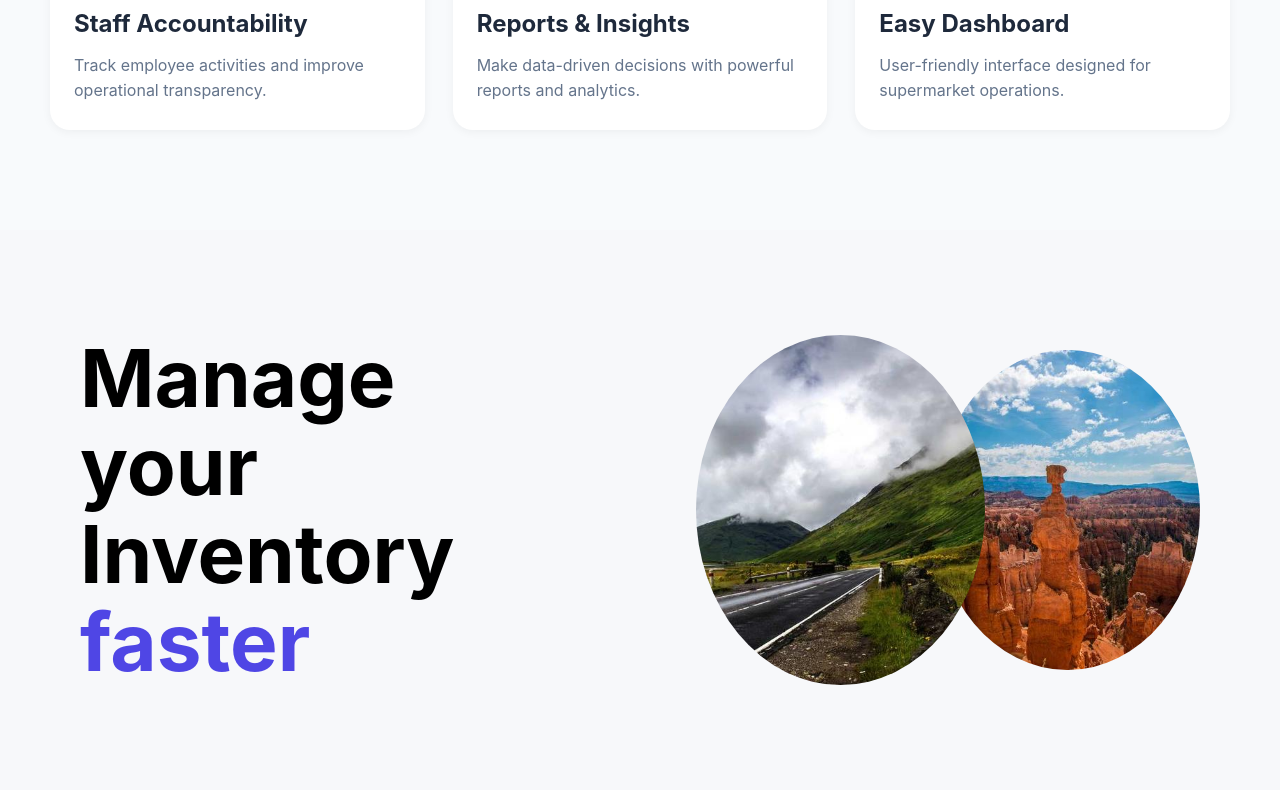
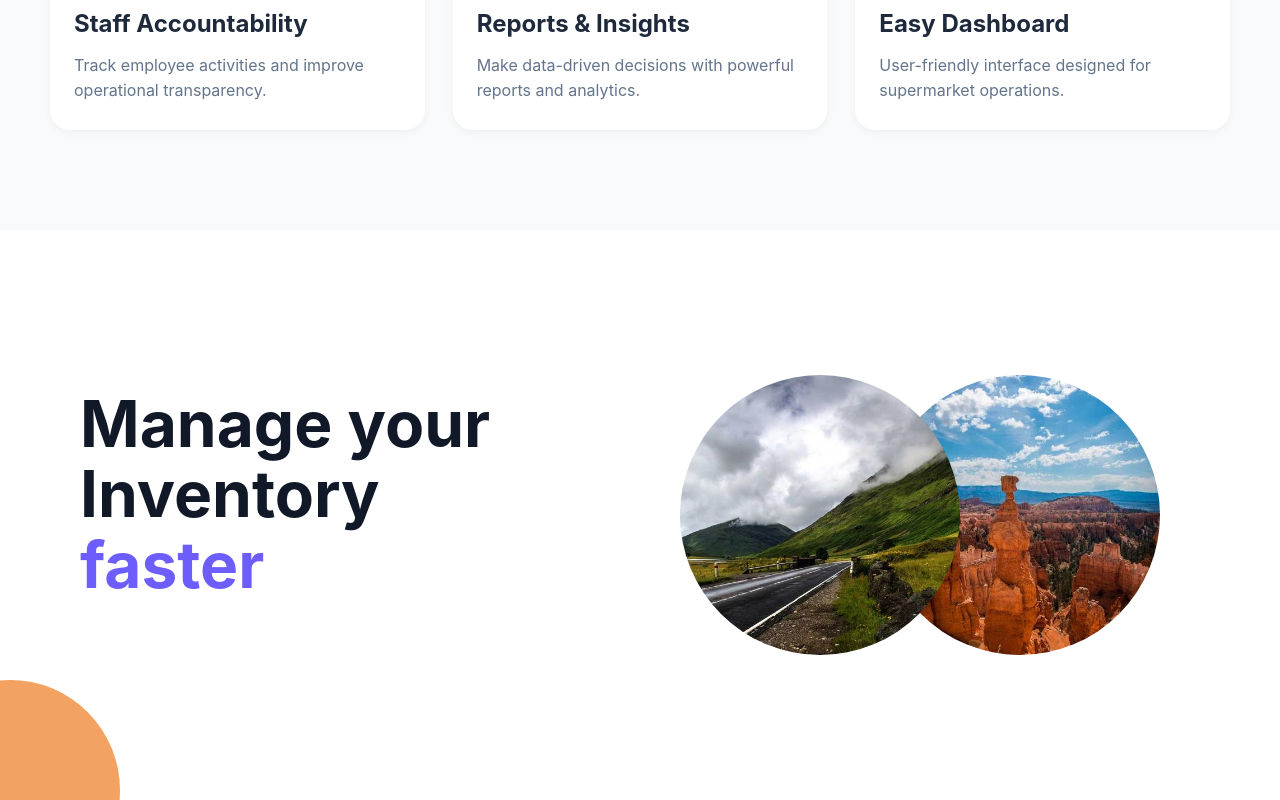
Before and after one commit to Onyema512/INVENTRA_HACKATHON_PROJECT, a React (Vite) app: page / in a window 1280 px wide. Shown: the part 1613-2413 px from the top of the page. Built offline with nearby package versions, Linux system fonts and the light colour scheme.

Commit message:
Designed Manage section and image transitions with hover effect

```diff
--- a/src/Components/Manage.jsx
+++ b/src/Components/Manage.jsx
@@ -7,32 +7,48 @@ import Img3 from "../assets/Manage3.jpg";
 import Img4 from "../assets/Manage4.jpg";
 
 const Manage = () => {
-  const images = [Img1, Img2, Img3, Img4];
-  const [current, setCurrent] = useState(0);
-
-  const handleHover = () => {
-    setCurrent((prev) => (prev + 1) % images.length);
-  };
+  const [hovered, setHovered] = useState(false);
 
   return (
     <section className="manage-section">
       <div className="manage-left">
-        <h1>
-          Manage your <br />
-          Inventory <span>faster</span>
+        <h1 className="manage-heading">
+          Manage your <br /> Inventory <span>faster</span>
         </h1>
+        <div className="manage-orange"></div>
       </div>
 
-      <div className="manage-right" onMouseEnter={handleHover}>
-        <div className="manage-img large">
-          <img src={images[current]} alt="" />
+      <div
+        className="manage-right"
+        onMouseEnter={() => setHovered(true)}
+        onMouseLeave={() => setHovered(false)}
+      >
+        <div
+          className={`manage-circle left-current ${
+            hovered ? "left-slide" : "" }`}
+        >
+          <img src={Img1} alt="" />
         </div>
 
-        <div className="manage-img small">
-          <img
-            src={images[(current + 1) % images.length]}
-            alt=""
-          />
+        <div
+          className={`manage-circle right-current ${
+            hovered ? "right-fade" : "" }`}
+        >
+          <img src={Img2} alt="" />
+        </div>
+
+        <div
+          className={`manage-circle left-new ${
+            hovered ? "show-new" : ""}`}
+        >
+          <img src={Img3} alt="" />
+        </div>
+
+        <div
+          className={`manage-circle right-new ${
+            hovered ? "show-new" : ""}`}
+        >
+          <img src={Img4} alt="" />
         </div>
       </div>
     </section>
--- a/src/Css/Manage.css
+++ b/src/Css/Manage.css
@@ -1,57 +1,106 @@
 .manage-section {
   width: 100%;
   min-height: 70vh;
-  padding: 80px;
+  padding: 40px 80px 80px;
   display: flex;
   justify-content: space-between;
   align-items: center;
-  background: #f7f8fa;
-  position: relative;
   overflow: hidden;
+  background: white;
 }
 
 .manage-left {
-  width: 45%;
+  width: 42%;
+  min-height: 450px;
+  position: relative;
+  display: flex;
+  align-items: center;
 }
 
-.manage-left h1 {
-  font-size: 80px;
+.manage-heading {
+  font-size: 64px;
+  line-height: 1.1;
   font-weight: 700;
-  line-height: 1.1;
-  color: #000;
+  color: #111827;
+  z-index: 2;
 }
 
-.manage-left span {
-  color: #4f46e5;
+.manage-heading span {
+  color: #6d5dfc;
+}
+
+.manage-orange {
+  position: absolute;
+  width: 220px;
+  height: 220px;
+  background: #F4A261;
+  border-radius: 50%;
+  left: -180px;
+  bottom: -180px;
+  z-index: 1;
 }
 
 .manage-right {
-  width: 45%;
-  display: flex;
-  align-items: center;
+  width: 50%;
+  height: 420px;
   position: relative;
-  cursor: pointer;
 }
 
-.manage-img {
+.manage-circle {
+  position: absolute;
+  width: 280px;
+  height: 280px;
+  border-radius: 50%;
   overflow: hidden;
-  border-radius: 50%;
+  transition: all 2.8s ease;
 }
 
-.manage-img img {
+.manage-circle img {
   width: 100%;
   height: 100%;
   object-fit: cover;
 }
 
-.large {
-  width: 350px;
-  height: 350px;
+
+.left-current {
+  left: 40px;
+  top: 90px;
+  z-index: 4;
+}
+
+.right-current {
+  right: 40px;
+  top: 90px;
+  z-index: 3;
+}
+
+.left-new {
+  left: 40px;
+  top: 90px;
+  opacity: 0;
+  transform: translateX(-40px);
   z-index: 2;
 }
 
-.small {
-  width: 320px;
-  height: 320px;
-  margin-left: -50px;
+.right-new {
+  right: 40px;
+  top: 90px;
+  opacity: 0;
+  transform: translateX(40px);
+  z-index: 1;
 }
+
+.left-slide {
+  transform: translateX(280px);
+  opacity: 0;
+}
+
+.right-fade {
+  opacity: 0.45;
+  transform: scale(0.98);
+}
+
+.show-new {
+  opacity: 1;
+  transform: translateX(0);
+}
```
